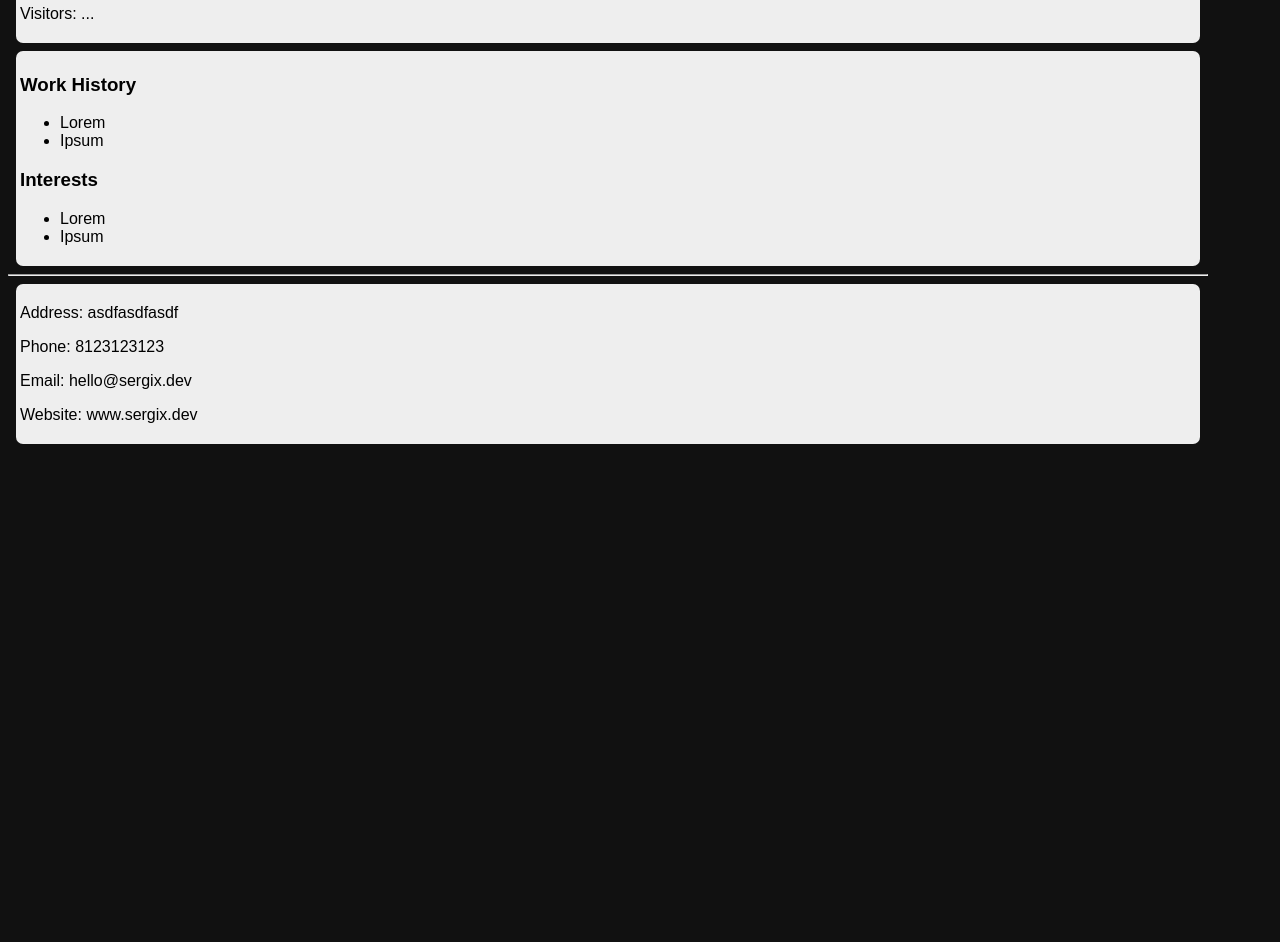
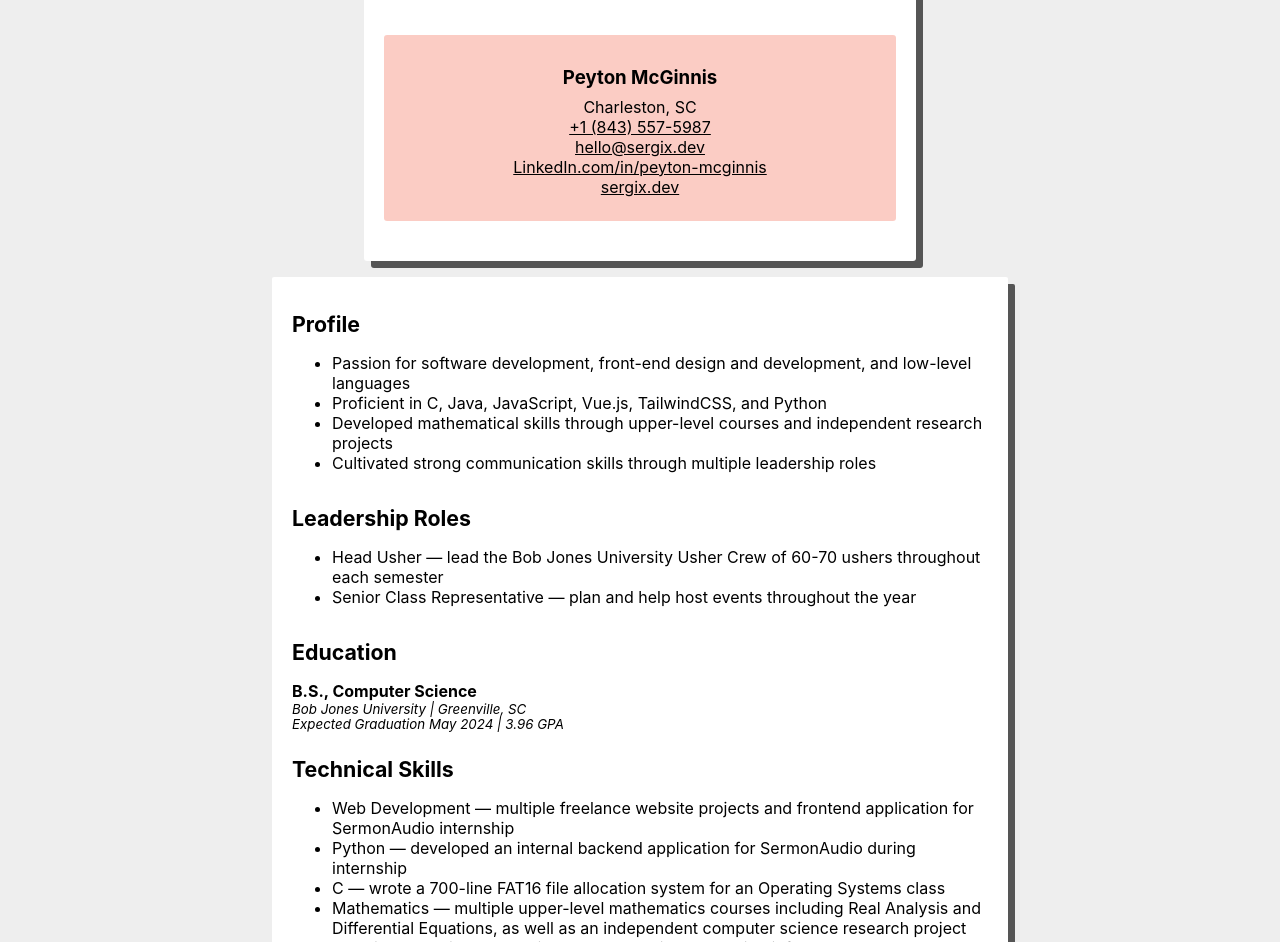
Before and after one commit to Sergix/cloud-resume-challenge, a plain HTML site: page www/index.html in a window 1280 px wide. Shown: the part 135-1077 px from the top of the page. Before the commit the page ends 800 px from the top, so only its background shows below. Drawn offline with Linux system fonts and the light colour scheme; no server answers.

Commit message:
update: www

```diff
--- a/www/index.css
+++ b/www/index.css
@@ -1,15 +1,115 @@
 html, body {
-	background-color: #111;
-	font-family: sans-serif;
+	background-color: #eee;
+	font-family: 'SF Pro Display', sans-serif;
 }
 
 body {
-	max-width: 1200px;
+	max-width: 768px;
+	margin-left: auto;
+	margin-right: auto;
 }
 
 header, main, footer {
-	background-color: #eee;
-	border-radius: 7px;
-	padding: 0.25em;
-	margin: 0.5em;
+	background-color: #fff;
+	border-radius: 2px;
+	padding: 0.15em 1.25em 0.5em 1.25em;
+	margin: 1em;
+	box-shadow: #555 7px 7px;
 }
+
+h1 {
+	font-size: 18pt;
+}
+
+h2 {
+	font-size: 14pt;
+}
+
+h3 {
+	margin: 0;
+	font-size: 16pt;
+}
+
+h4 {
+	font-size: 12pt;
+	font-weight: bold;
+	margin: 0;
+}
+
+h5 {
+	font-size: 10pt;
+	font-weight: 400;
+	font-style: italic;
+	margin: 0;
+}
+
+header {
+	text-align: center;
+	width: 32em;
+	margin-left: auto;
+	margin-right: auto;
+	border-radius: 3px;
+}
+
+header #visitor-counter {
+	font-weight: 500;
+	font-family: monospace;
+	font-size: 16pt;
+	margin: 0;
+}
+
+header > section {
+	padding: 1em 1.5em;
+	border-radius: 3px;
+	background: rgba(250,183,172,0.7) ;
+	color: black;
+}
+
+header > section a {
+	color: black;
+}
+
+header > section > p {
+	line-height: 0.25;
+}
+
+header > #title {
+	display: flex;
+	align-items: center;
+	justify-content: center;
+}
+
+footer {
+	display: flex;
+	/* justify-content: center; */
+	align-items: center;
+}
+
+footer > p {
+	margin-left: auto;
+	margin-right: 2em;
+	color: #999;
+}
+
+section {
+	margin-bottom: 2em;
+	margin-top: 2em;
+}
+
+section p {
+	margin-top: 0.25em;
+}
+
+section > h5 {
+	margin-bottom: 1em;
+}
+
+section > div {
+	margin-bottom: 1.5em;
+}
+
+img.logo {
+	width: 10em;
+	padding: 1em;
+	margin-top: 0.25em;
+}
--- a/www/index.html
+++ b/www/index.html
@@ -3,37 +3,95 @@
 	<head>
 		<meta charset="utf-8"/>
 		<link rel="stylesheet" href="index.css" />
+		<link rel="icon" href="favicon.ico" type="image/x-icon"/>
 		<script src="index.js" type="text/javascript"></script>
-		<title>My Cloud Resume</title>
+		<title>/cloudresume</title>
 	</head>
 	<body>
 		<header>
-			<h1>My Cloud Resume</h1>
-			<h2>Peyton McGinnis</h2>
+			<div id="title">
+				<a href="https://sergix.dev"></a><img src="sergix.svg" alt="sergix" class="logo"/></a>
+				<h1>My Cloud Résumé</h1>
+			</div>
 			<p id="visitor-counter">Visitors: ...</p>
+			<section>
+				<h2>Peyton McGinnis</h2>
+				<p>Charleston, SC</p>
+				<p><a href="tel:+18435575987">+1 (843) 557-5987</a></p>
+				<p><a href="mailto:hello@sergix.dev">hello@sergix.dev</a></p>
+				<p><a href="https://linkedin.com/in/peyton-mcginnis">LinkedIn.com/in/peyton-mcginnis</a></p>
+				<p><a href="htttps://www.sergix.dev">sergix.dev</a></p>
+			</section>
 		</header>
 		<main>
 			<section>
-				<h3>Work History</h3>
+				<h3>Profile</h3>
 				<ul>
-					<li>Lorem</li>
-					<li>Ipsum</li>
+					<li>Passion for software development, front-end design and development, and low-level languages</li>
+					<li>Proficient in C, Java, JavaScript, Vue.js, TailwindCSS, and Python</li>
+					<li>Developed mathematical skills through upper-level courses and independent research projects</li>
+					<li>Cultivated strong communication skills through multiple leadership roles</li>
 				</ul>
 			</section>
 			<section>
-				<h3>Interests</h3>
+				<h3>Leadership Roles</h3>
 				<ul>
-					<li>Lorem</li>
-					<li>Ipsum</li>
+					<li>Head Usher — lead the Bob Jones University Usher Crew of 60-70 ushers throughout each semester</li>
+					<li>Senior Class Representative — plan and help host events throughout the year</li>
 				</ul>
 			</section>
+			<section>
+				<h3>Education</h3>
+				<p>
+					<h4>B.S., Computer Science</h4>
+					<h5 style="margin-bottom:0.5em;">Bob Jones University | Greenville, SC</h5>
+					<h5 style="margin:0;line-height:0;">Expected Graduation May 2024  |  3.96 GPA</h5>
+				</p>
+			</section>
+			<section>
+				<h3>Technical Skills</h3>
+				<ul>
+					<li>Web Development — multiple freelance website projects and frontend application for SermonAudio internship</li>
+					<li>Python — developed an internal backend application for SermonAudio during internship</li>
+					<li>C — wrote a 700-line FAT16 file allocation system for an Operating Systems class</li>
+					<li>Mathematics — multiple upper-level mathematics courses including Real Analysis and Differential Equations, as well as an independent computer science research project studying reversible computing: www.reversiblecomputing.info</li>
+				</ul>
+			</section>
+			<section>
+				<h3>Work Experience</h3>
+				<h5>References available on request</h5>
+				<div>
+					<h4>IT Assistant</h4>
+					<h5>Northside Baptist Church | Charleston, SC | Summer 2023</h5>
+					<p>Audio/visual equipment installations, cabling, website development, business process setup</p>
+				</div>
+				<div>
+					<h4>Software Developer Intern</h4>
+					<h5>SermonAudio LLC | Greenville, SC | January - May 2023</h5>
+					<ul>
+						<li>Independent project developing translation website and data integration service Vue.js and Python</li>
+						<li>Collaborated with supervisor and other interns to add features to the API</li>
+						<li>Used Figma to design mockup prototypes and revised based on supervisor feedback</li>
+					</ul>
+				</div>
+				<div>
+					<h4>Freelance Web Design</h4>
+					<h5>sergix.dev | Summer 2020 – present</h5>
+					<p>Prototyping designs and developing websites using Vue.js for multiple clients</p>
+				</div>
+				<div>
+					<h4>IT Manager</h4>
+					<h5>Lowcountry Biblical Counseling Center LLC | Charleston, SC | Summer 2018</h5>
+					<ul>
+						<li>Built Zapier API integrations to provide automated workflows</li>
+						<li>Worked with ZOHO CRM to provide reports on customer data and data integrations</li>
+					</ul>
+				</div>
+			</section>
 		</main>
-		<hr/>
 		<footer>
-			<p>Address: asdfasdfasdf</p>
-			<p>Phone: 8123123123</p>
-			<p>Email: hello@sergix.dev</p>
-			<p>Website: www.sergix.dev</p>
+			<a href="https://sergix.dev"></a><img src="sergix.svg" alt="sergix" class="logo"/></a>
+			<p>2024 Peyton McGinnis</p>
 		</footer>
 	</body>
 </html>
--- a/www/index.js
+++ b/www/index.js
@@ -8,5 +8,9 @@ document.addEventListener("DOMContentLoaded", function(event) {
 		}
 	};
 	xhr.open("GET", baseURL + "/visitor-count?action=increment", true);
-	xhr.send();
+
+	// secret flag for disabling
+	if (window.location.hash !== "#nojs") {
+		xhr.send();
+	}
 })
```
Also changed, not shown: www/favicon.ico (added), www/sergix.svg (added), 2 other files.
